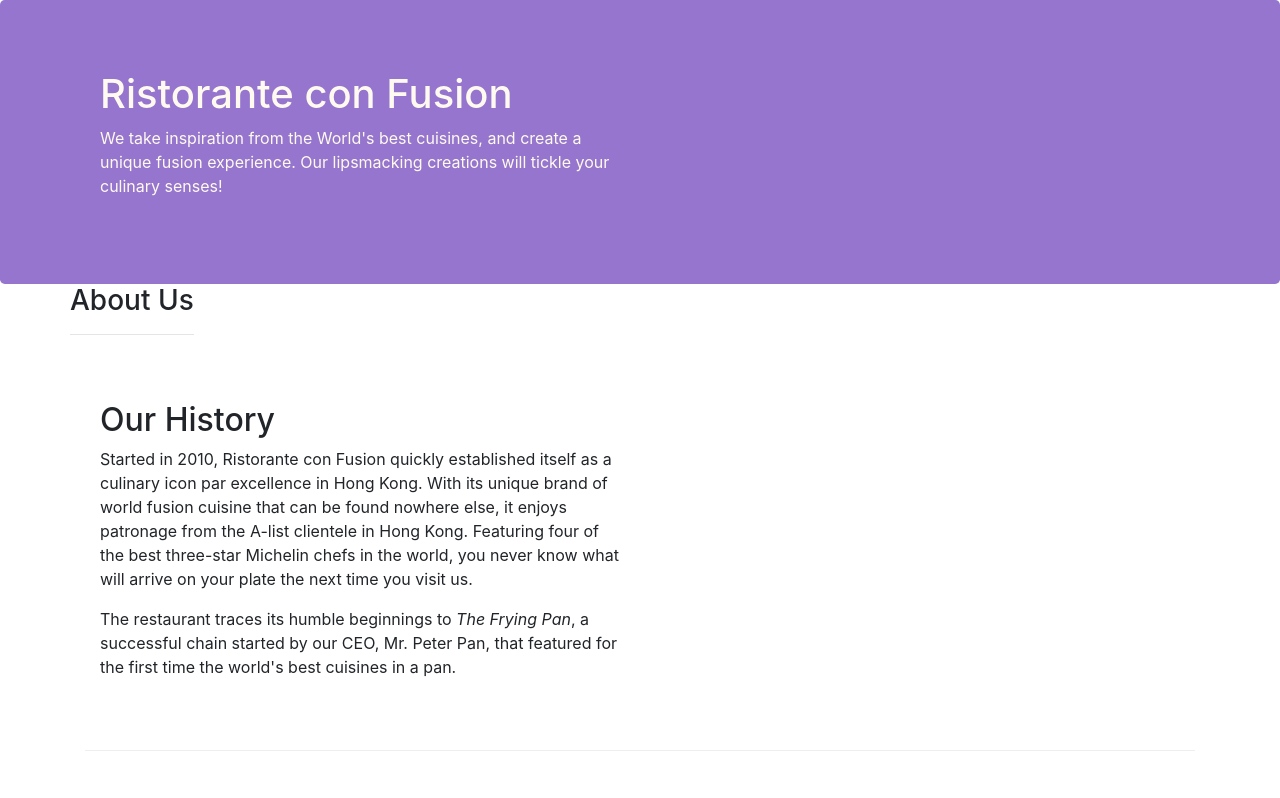
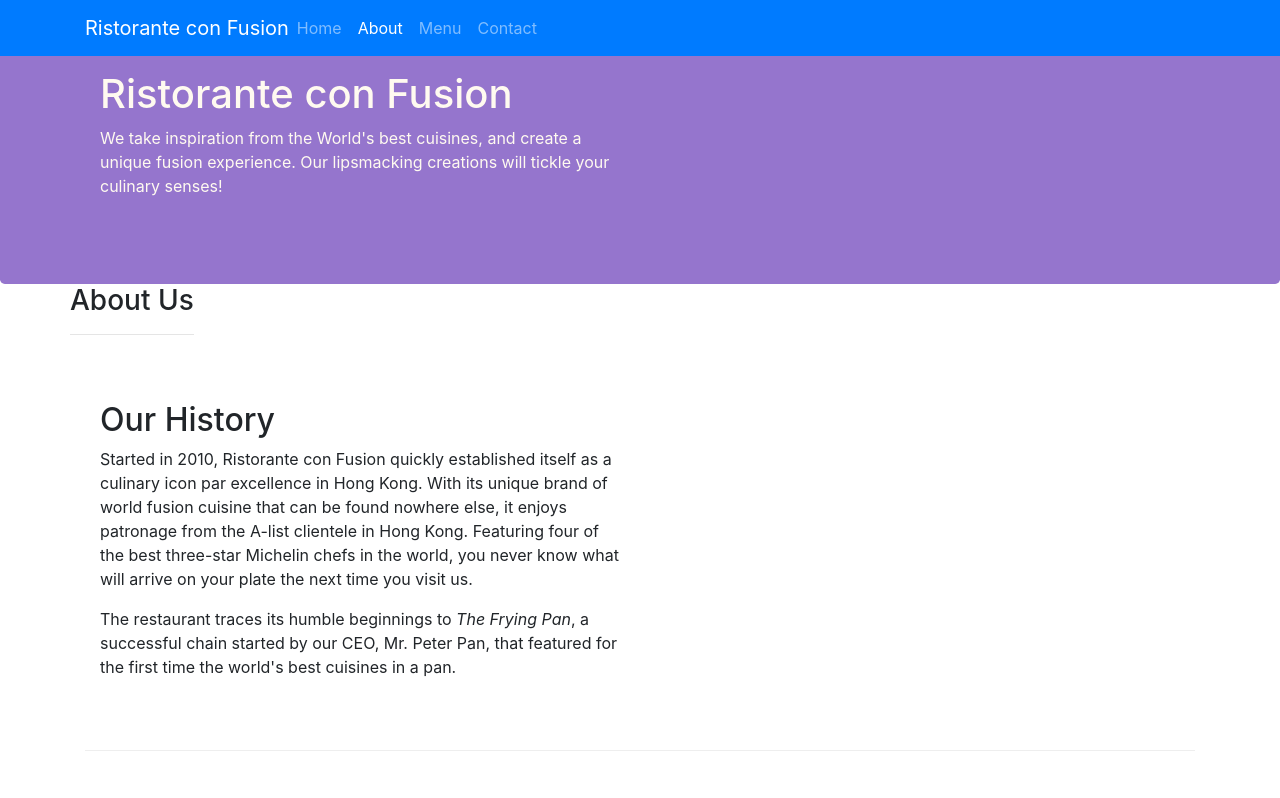
Before and after one commit to Sankalpbp/conFusion, a website: page aboutus.html in a window 1280 px wide. Shown: the top 798 px of the page. Drawn offline with nearby package versions, Linux system fonts and the light colour scheme.

Commit message:
Navbar added

```diff
--- a/aboutus.html
+++ b/aboutus.html
@@ -14,6 +14,28 @@
 </head>
 
 <body>
+
+    <nav class="navbar navbar-dark navbar-expand-sm bg-primary fixed-top">
+
+        <div class="container">
+
+            <button class="navbar-toggler" type="button" data-toggle="collapse" data-target="#Navbar">
+                <span class="navbar-toggler-icon"></span>
+            </button>
+            <a class="navbar-brand mr-auto" href="./index.html">Ristorante con Fusion</a>
+
+            <div class="collapse navbar-collapse" id="Navbar">
+                <ul class="navbar-nav mr-auto">
+                    <li class="nav-item"><a class="nav-link" href="./index.html">Home</a></li>
+                    <li class="nav-item"><a class="nav-link active" href="#">About</a></li>
+                    <li class="nav-item"><a class="nav-link" href="#">Menu</a></li>
+                    <li class="nav-item"><a class="nav-link" href="#">Contact</a></li>
+                </ul>
+            </div>
+
+        </div>
+
+    </nav>
 
     <header class="jumbotron">
         <div class="container">
@@ -72,7 +94,7 @@
                 <div class="col-4 offset-1 col-sm-2">
                     <h5>Links</h5>
                     <ul class="list-unstyled">
-                        <li><a href="#">Home</a></li>
+                        <li><a href="./index.html">Home</a></li>
                         <li><a href="#">About</a></li>
                         <li><a href="#">Menu</a></li>
                         <li><a href="#">Contact</a></li>
```
Also changed, not shown: index.html (+23 -1 lines), css/styles.css (line endings or trailing spaces).
